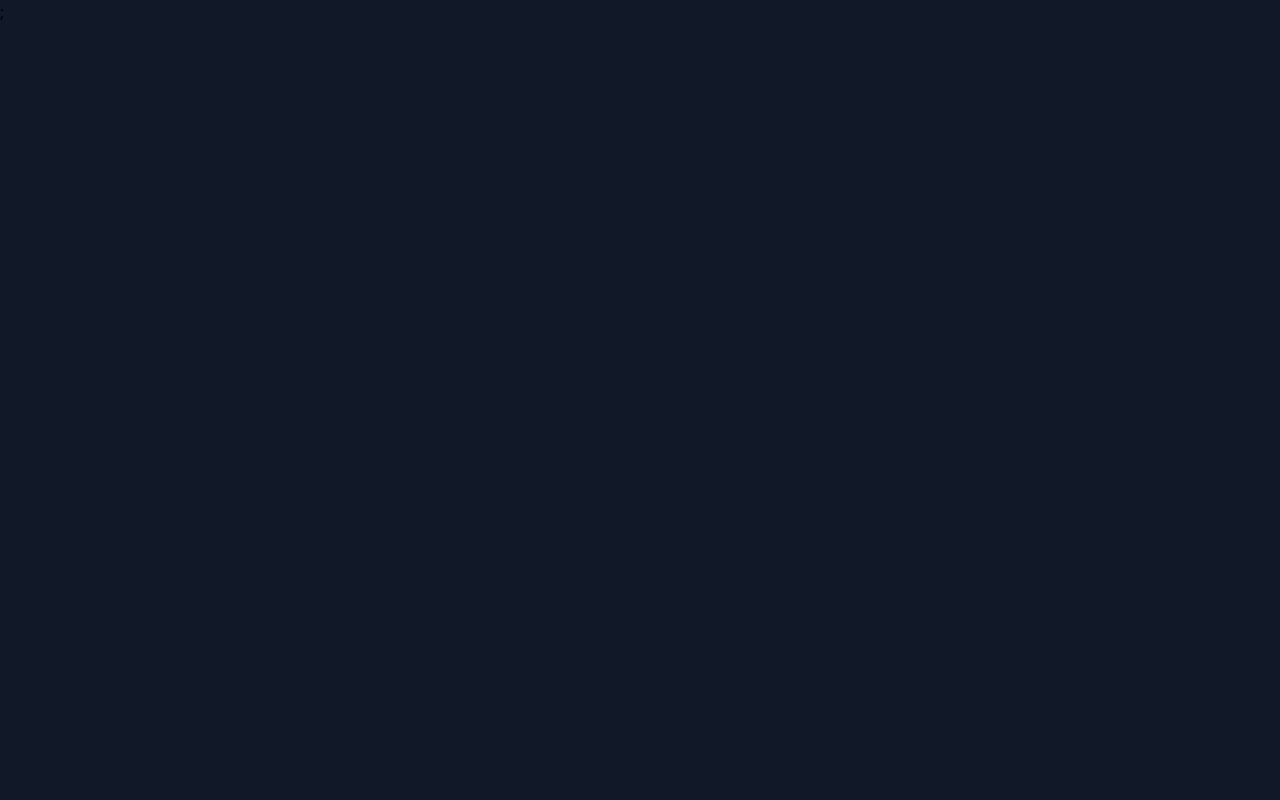
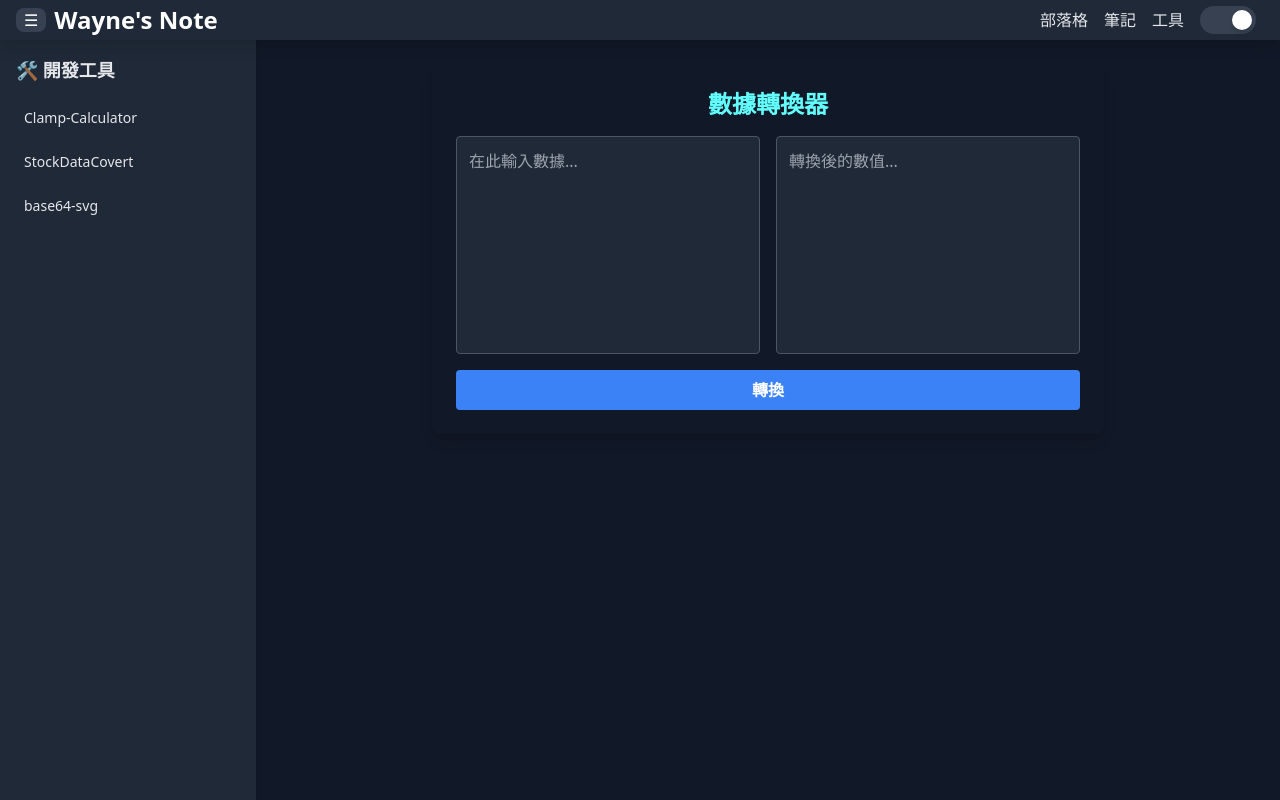
Before and after one commit to wayne23123/wayne-notes, a React (Vite) app: page /wayne-notes/tools/stock-data-covert in a window 1280 px wide. Before the commit this address had no page. Built offline with nearby package versions, Linux system fonts and the light colour scheme.

Commit message:
add StockDataCovert page

```diff
--- a/src/components/Layout.tsx
+++ b/src/components/Layout.tsx
@@ -387,6 +387,16 @@ function ToolsSidebar({ darkMode }: { darkMode: boolean }) {
           Clamp-Calculator
         </Link>
         <Link
+          to="/tools/stock-data-covert"
+          className={`block p-2 text-sm rounded transition-all duration-300 ${
+            darkMode
+              ? 'hover:bg-gray-700 text-gray-200'
+              : 'hover:bg-gray-200 text-gray-900'
+          }`}
+        >
+          StockDataCovert
+        </Link>
+        <Link
           to="/tools/base64-svg"
           className={`block p-2 text-sm rounded transition-all duration-300 ${
             darkMode
--- /dev/null
+++ b/src/pages/tools/StockDataCovert.tsx
@@ -0,0 +1,82 @@
+import { useState } from 'react';
+import { useDarkMode } from '../../context/DarkModeContext';
+
+export default function DataConverter() {
+  const { darkMode } = useDarkMode();
+  const [inputText, setInputText] = useState('');
+  const [outputText, setOutputText] = useState('');
+
+  const convertData = () => {
+    try {
+      const stockRegex = /"tse_\d+\.tw"\s*:\s*([\d\.]+)/g;
+      const cryptoRegex = /\$(\d{1,3}(?:,\d{3})*(?:\.\d+)?)/g;
+      let match;
+      let values: string[] = [];
+
+      while ((match = stockRegex.exec(inputText)) !== null) {
+        values.push(match[1]);
+      }
+
+      while ((match = cryptoRegex.exec(inputText)) !== null) {
+        values.push('$' + match[1].replace(/,/g, ''));
+      }
+
+      setOutputText(
+        values.length > 0 ? values.join('\n') : '未找到符合的數值。'
+      );
+    } catch (error) {
+      setOutputText('解析錯誤，請輸入正確的數據格式。');
+    }
+  };
+
+  return (
+    <div
+      className={`max-w-2xl mx-auto p-6 rounded-lg shadow-lg transition-colors ${
+        darkMode ? 'bg-gray-900 text-white' : 'bg-white text-black'
+      }`}
+    >
+      <h2
+        className={`text-2xl font-bold text-center mb-4 ${
+          darkMode ? 'text-[#62FFFC]' : 'text-blue-800'
+        }`}
+      >
+        數據轉換器
+      </h2>
+
+      {/* 文字輸入框 */}
+      <div className="flex flex-col md:flex-row gap-4">
+        <textarea
+          className={`w-full md:w-1/2 p-3 border rounded resize-none ${
+            darkMode
+              ? 'border-gray-600 bg-gray-800 text-white'
+              : 'border-gray-300 bg-white text-black'
+          }`}
+          rows={8}
+          placeholder="在此輸入數據..."
+          value={inputText}
+          onChange={(e) => setInputText(e.target.value)}
+        ></textarea>
+
+        <textarea
+          className={`w-full md:w-1/2 p-3 border rounded resize-none ${
+            darkMode
+              ? 'border-gray-600 bg-gray-800 text-white'
+              : 'border-gray-300 bg-white text-black'
+          }`}
+          rows={8}
+          placeholder="轉換後的數值..."
+          value={outputText}
+          readOnly
+        ></textarea>
+      </div>
+
+      {/* 轉換按鈕 */}
+      <button
+        onClick={convertData}
+        className="w-full mt-4 p-2 text-white font-bold rounded bg-blue-500 hover:bg-blue-700"
+      >
+        轉換
+      </button>
+    </div>
+  );
+}
--- a/src/routes/Router.tsx
+++ b/src/routes/Router.tsx
@@ -6,6 +6,7 @@ import Notes from '../pages/Notes';
 import GitBasics from '../pages/notes/git/GitBasics';
 import Tools from '../pages/Tools';
 import ClampCalculator from '../pages/tools/ClampCalculator';
+import StockDataCovert from '../pages/tools/StockDataCovert';
 import Base64ToSvg from '../pages/tools/Base64ToSvg';
 
 const AppRoutes = () => {
@@ -19,6 +20,7 @@ const AppRoutes = () => {
           <Route path="notes/git-basics" element={<GitBasics />} />
           <Route path="tools" element={<Tools />} />
           <Route path="tools/clamp-calculator" element={<ClampCalculator />} />
+          <Route path="tools/stock-data-covert" element={<StockDataCovert />} />
           <Route path="tools/base64-svg" element={<Base64ToSvg />} />
         </Route>
       </Routes>
```
